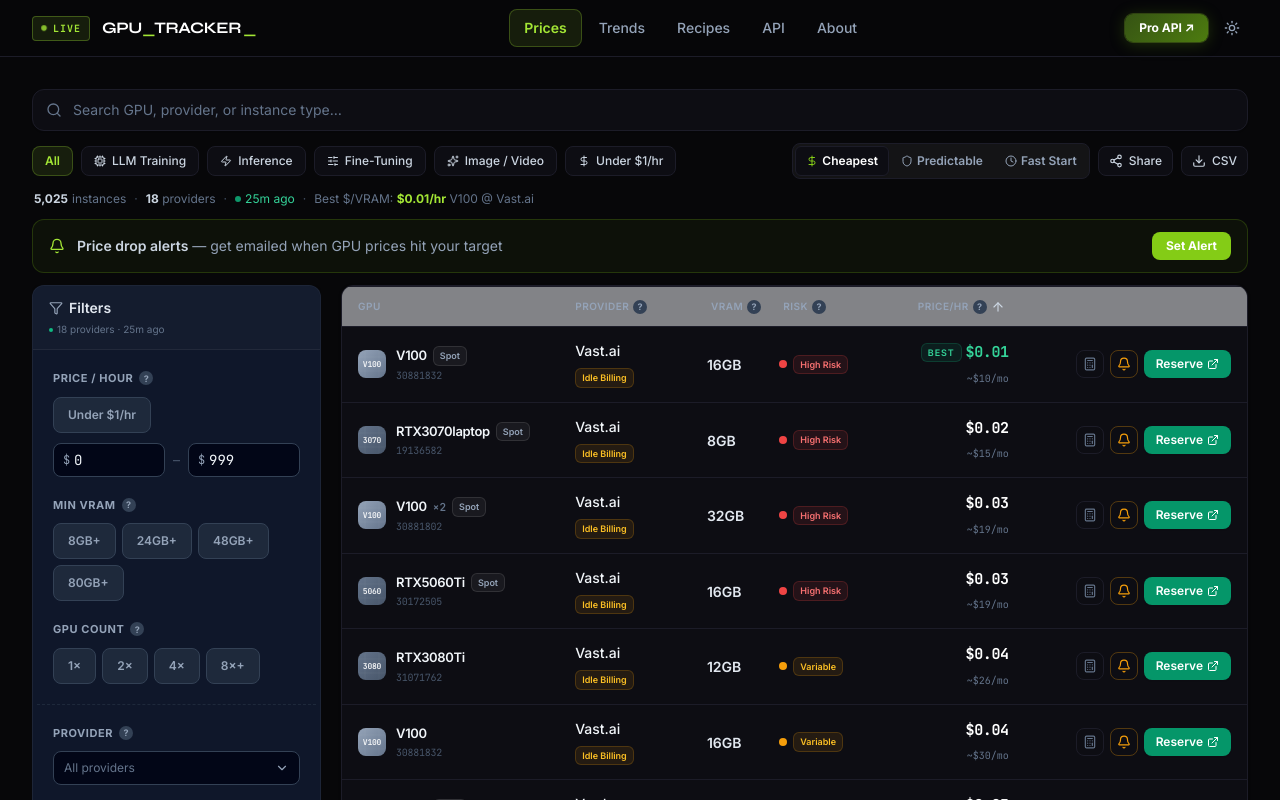
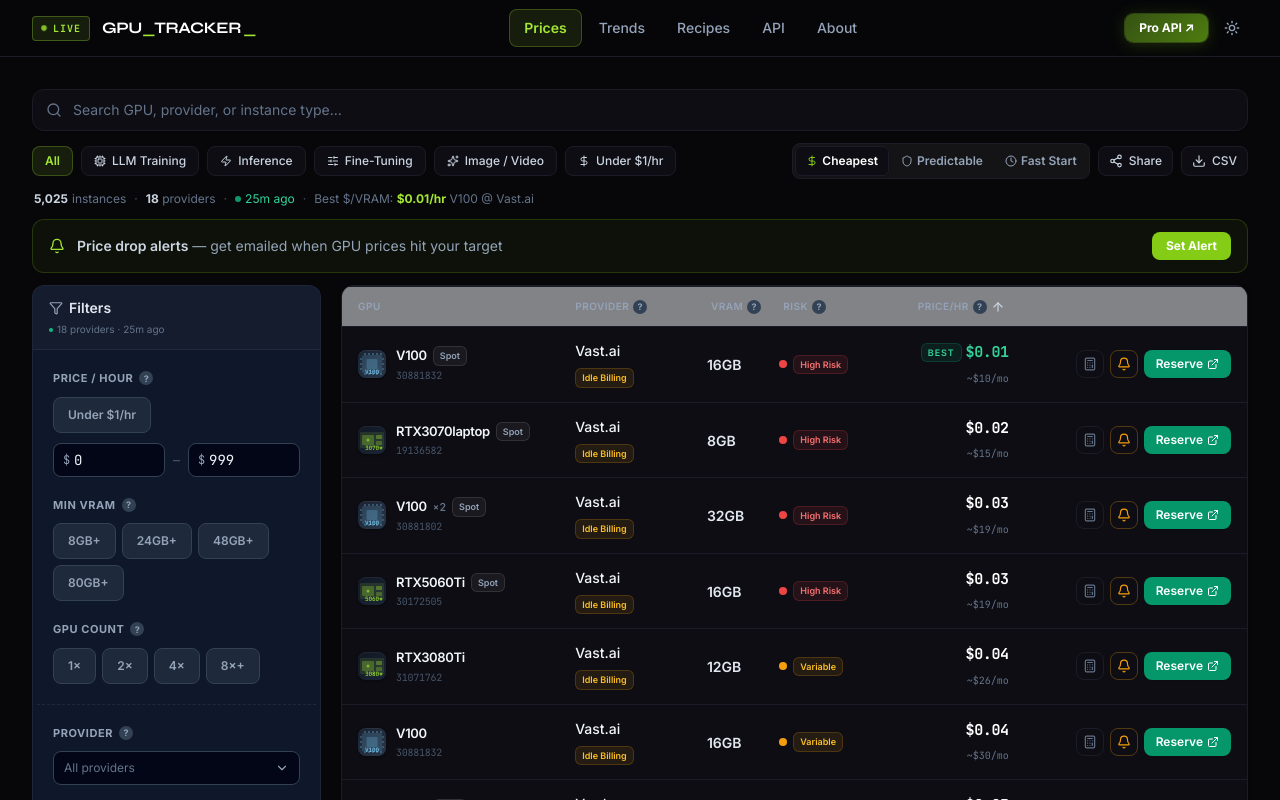
Before and after one commit to brainbreezegames-lang/gpu-tracker, a React (Vite) app: page / in a window 1280 px wide. Shown: the top 800 px of the page. Built offline with nearby package versions, Linux system fonts and the light colour scheme.

Commit message:
auto: update 2026-02-21 23:56 UTC

```diff
--- a/components/GPUChip.tsx
+++ b/components/GPUChip.tsx
@@ -1,80 +1,259 @@
 import React from 'react';
 
-// ── GPU family → visual config ──────────────────────────────────────────────
-// Simplified to 5 tiers with consistent gradients. No color noise.
-// Tier darkness conveys performance: darker = more powerful.
+// ── GPU family tier system ────────────────────────────────────────────────────
+
+type Tier = 'hopper' | 'blackwell' | 'gh200' | 'ampere' | 'lovelace' | 'consumer' | 'entry' | 'amd';
 
 interface GPUVisual {
   abbr: string;
-  bg: string;
-  tier: 'flagship' | 'datacenter' | 'consumer' | 'entry' | 'amd';
+  tier: Tier;
 }
 
-// Tier gradient palette (slate scale + AMD red)
-const TIER_BG = {
-  flagship:   'from-slate-800 to-slate-900',
-  datacenter: 'from-slate-600 to-slate-700',
-  consumer:   'from-slate-500 to-slate-600',
-  entry:      'from-slate-400 to-slate-500',
-  amd:        'from-red-600 to-red-700',
-} as const;
+// Each tier gets a distinct color DNA — not just "darker = better" grays.
+const TIER_STYLES: Record<Tier, { from: string; to: string; accent: string }> = {
+  hopper:    { from: '#1e1b4b', to: '#2d2780', accent: '#818cf8' }, // indigo — H100/H200
+  blackwell: { from: '#2e1065', to: '#4a1d90', accent: '#c4b5fd' }, // violet — B200/GB200
+  gh200:     { from: '#042f2e', to: '#0f4a48', accent: '#2dd4bf' }, // teal   — GH200 Grace Hopper
+  ampere:    { from: '#052e16', to: '#145228', accent: '#34d399' }, // emerald— A100
+  lovelace:  { from: '#0c1a45', to: '#1a3280', accent: '#60a5fa' }, // blue   — L40S / L4 / A40
+  consumer:  { from: '#111824', to: '#1a2535', accent: '#a3e635' }, // lime   — RTX 4090/5090 consumer
+  entry:     { from: '#1a2232', to: '#28374a', accent: '#7dd3fc' }, // sky    — T4, V100, A10, legacy
+  amd:       { from: '#450a0a', to: '#7a1a1a', accent: '#f87171' }, // red    — MI300X
+};
+
+// ── GPU model → tier lookup ───────────────────────────────────────────────────
 
 function getGPUVisual(model: string): GPUVisual {
   const m = model.toLowerCase();
 
-  // ── Flagship (latest datacenter) ──
-  if (/gb200/i.test(m))     return { abbr: 'GB200', bg: TIER_BG.flagship, tier: 'flagship' };
-  if (/b300/i.test(m))      return { abbr: 'B300',  bg: TIER_BG.flagship, tier: 'flagship' };
-  if (/b200/i.test(m))      return { abbr: 'B200',  bg: TIER_BG.flagship, tier: 'flagship' };
-  if (/h200/i.test(m))      return { abbr: 'H200',  bg: TIER_BG.flagship, tier: 'flagship' };
-  if (/h100.*sxm/i.test(m)) return { abbr: 'H100S', bg: TIER_BG.flagship, tier: 'flagship' };
-  if (/h100.*nvl/i.test(m)) return { abbr: 'H100N', bg: TIER_BG.flagship, tier: 'flagship' };
-  if (/h100/i.test(m))      return { abbr: 'H100',  bg: TIER_BG.flagship, tier: 'flagship' };
+  // GH200 must precede H200
+  if (/gh200/i.test(m))     return { abbr: 'GH200',  tier: 'gh200'     };
 
-  // ── Datacenter (pro/workstation) ──
-  if (/a100.*80/i.test(m))  return { abbr: 'A100',  bg: TIER_BG.datacenter, tier: 'datacenter' };
-  if (/a100/i.test(m))      return { abbr: 'A100',  bg: TIER_BG.datacenter, tier: 'datacenter' };
-  if (/l40s/i.test(m))      return { abbr: 'L40S',  bg: TIER_BG.datacenter, tier: 'datacenter' };
-  if (/l40(?!s)/i.test(m))  return { abbr: 'L40',   bg: TIER_BG.datacenter, tier: 'datacenter' };
-  if (/a40\b/i.test(m))     return { abbr: 'A40',   bg: TIER_BG.datacenter, tier: 'datacenter' };
-  if (/a6000/i.test(m))     return { abbr: 'A6000', bg: TIER_BG.datacenter, tier: 'datacenter' };
-  if (/a5000/i.test(m))     return { abbr: 'A5000', bg: TIER_BG.datacenter, tier: 'datacenter' };
-  if (/a4000/i.test(m))     return { abbr: 'A4000', bg: TIER_BG.datacenter, tier: 'datacenter' };
-  if (/l4\b/i.test(m))      return { abbr: 'L4',    bg: TIER_BG.datacenter, tier: 'datacenter' };
+  // Hopper (H-series)
+  if (/h200/i.test(m))      return { abbr: 'H200',   tier: 'hopper'    };
+  if (/h100.*sxm/i.test(m)) return { abbr: 'H100S',  tier: 'hopper'    };
+  if (/h100.*nvl/i.test(m)) return { abbr: 'H100N',  tier: 'hopper'    };
+  if (/h100/i.test(m))      return { abbr: 'H100',   tier: 'hopper'    };
 
-  // ── Consumer (GeForce RTX) ──
-  if (/5090/i.test(m))      return { abbr: '5090',  bg: TIER_BG.consumer, tier: 'consumer' };
-  if (/5080/i.test(m))      return { abbr: '5080',  bg: TIER_BG.consumer, tier: 'consumer' };
-  if (/5070/i.test(m))      return { abbr: '5070',  bg: TIER_BG.consumer, tier: 'consumer' };
-  if (/5060/i.test(m))      return { abbr: '5060',  bg: TIER_BG.consumer, tier: 'consumer' };
-  if (/4090/i.test(m))      return { abbr: '4090',  bg: TIER_BG.consumer, tier: 'consumer' };
-  if (/4080/i.test(m))      return { abbr: '4080',  bg: TIER_BG.consumer, tier: 'consumer' };
-  if (/4070/i.test(m))      return { abbr: '4070',  bg: TIER_BG.consumer, tier: 'consumer' };
-  if (/3090/i.test(m))      return { abbr: '3090',  bg: TIER_BG.consumer, tier: 'consumer' };
-  if (/3080/i.test(m))      return { abbr: '3080',  bg: TIER_BG.consumer, tier: 'consumer' };
-  if (/3070/i.test(m))      return { abbr: '3070',  bg: TIER_BG.consumer, tier: 'consumer' };
-  if (/3060/i.test(m))      return { abbr: '3060',  bg: TIER_BG.consumer, tier: 'consumer' };
-  if (/6000.*ada/i.test(m)) return { abbr: '6000',  bg: TIER_BG.consumer, tier: 'consumer' };
+  // Blackwell (B-series)
+  if (/gb300/i.test(m))     return { abbr: 'GB300',  tier: 'blackwell' };
+  if (/gb200/i.test(m))     return { abbr: 'GB200',  tier: 'blackwell' };
+  if (/b300/i.test(m))      return { abbr: 'B300',   tier: 'blackwell' };
+  if (/b200/i.test(m))      return { abbr: 'B200',   tier: 'blackwell' };
 
-  // ── Entry / legacy ──
-  if (/a10g/i.test(m))      return { abbr: 'A10G',  bg: TIER_BG.entry, tier: 'entry' };
-  if (/a10\b/i.test(m))     return { abbr: 'A10',   bg: TIER_BG.entry, tier: 'entry' };
-  if (/a30\b/i.test(m))     return { abbr: 'A30',   bg: TIER_BG.entry, tier: 'entry' };
-  if (/v100/i.test(m))      return { abbr: 'V100',  bg: TIER_BG.entry, tier: 'entry' };
-  if (/t4\b/i.test(m))      return { abbr: 'T4',    bg: TIER_BG.entry, tier: 'entry' };
-  if (/p100/i.test(m))      return { abbr: 'P100',  bg: TIER_BG.entry, tier: 'entry' };
-  if (/k80/i.test(m))       return { abbr: 'K80',   bg: TIER_BG.entry, tier: 'entry' };
+  // Ampere datacenter
+  if (/a100/i.test(m))      return { abbr: 'A100',   tier: 'ampere'    };
 
-  // ── AMD ──
-  if (/mi300/i.test(m))     return { abbr: 'MI300', bg: TIER_BG.amd, tier: 'amd' };
-  if (/mi250/i.test(m))     return { abbr: 'MI250', bg: TIER_BG.amd, tier: 'amd' };
-  if (/mi210/i.test(m))     return { abbr: 'MI210', bg: TIER_BG.amd, tier: 'amd' };
+  // Lovelace / Hopper datacenter (L-series, A40, A-series workstation)
+  if (/l40s/i.test(m))      return { abbr: 'L40S',   tier: 'lovelace'  };
+  if (/l40(?!s)/i.test(m))  return { abbr: 'L40',    tier: 'lovelace'  };
+  if (/l4\b/i.test(m))      return { abbr: 'L4',     tier: 'lovelace'  };
+  if (/a40\b/i.test(m))     return { abbr: 'A40',    tier: 'lovelace'  };
+  if (/a6000/i.test(m))     return { abbr: 'A6000',  tier: 'lovelace'  };
+  if (/a5000/i.test(m))     return { abbr: 'A5000',  tier: 'lovelace'  };
+  if (/a4000/i.test(m))     return { abbr: 'A4000',  tier: 'lovelace'  };
+  if (/rtxpro6000|rtx.*pro.*6000/i.test(m)) return { abbr: 'PRO6K', tier: 'lovelace' };
+  if (/6000.*ada/i.test(m)) return { abbr: '6KAda',  tier: 'lovelace'  };
 
-  // ── Fallback ──
-  return { abbr: 'GPU', bg: TIER_BG.entry, tier: 'entry' };
+  // Consumer RTX (Ada + Blackwell gen)
+  if (/5090/i.test(m))      return { abbr: '5090',   tier: 'consumer'  };
+  if (/5080/i.test(m))      return { abbr: '5080',   tier: 'consumer'  };
+  if (/5070/i.test(m))      return { abbr: '5070',   tier: 'consumer'  };
+  if (/5060/i.test(m))      return { abbr: '5060',   tier: 'consumer'  };
+  if (/4090/i.test(m))      return { abbr: '4090',   tier: 'consumer'  };
+  if (/4080/i.test(m))      return { abbr: '4080',   tier: 'consumer'  };
+  if (/4070/i.test(m))      return { abbr: '4070',   tier: 'consumer'  };
+  if (/3090/i.test(m))      return { abbr: '3090',   tier: 'consumer'  };
+  if (/3080/i.test(m))      return { abbr: '3080',   tier: 'consumer'  };
+  if (/3070/i.test(m))      return { abbr: '3070',   tier: 'consumer'  };
+  if (/3060/i.test(m))      return { abbr: '3060',   tier: 'consumer'  };
+
+  // Entry / legacy NVIDIA
+  if (/a10g/i.test(m))      return { abbr: 'A10G',   tier: 'entry'     };
+  if (/a10\b/i.test(m))     return { abbr: 'A10',    tier: 'entry'     };
+  if (/a30\b/i.test(m))     return { abbr: 'A30',    tier: 'entry'     };
+  if (/v100/i.test(m))      return { abbr: 'V100',   tier: 'entry'     };
+  if (/t4\b/i.test(m))      return { abbr: 'T4',     tier: 'entry'     };
+  if (/p100/i.test(m))      return { abbr: 'P100',   tier: 'entry'     };
+  if (/k80/i.test(m))       return { abbr: 'K80',    tier: 'entry'     };
+
+  // AMD
+  if (/mi300/i.test(m))     return { abbr: 'MI300X', tier: 'amd'       };
+  if (/mi250/i.test(m))     return { abbr: 'MI250',  tier: 'amd'       };
+  if (/mi210/i.test(m))     return { abbr: 'MI210',  tier: 'amd'       };
+
+  return { abbr: 'GPU', tier: 'entry' };
 }
 
-// ── Component ────────────────────────────────────────────────────────────────
+// ── Unique SVG pattern per architecture ──────────────────────────────────────
+// Each design reflects the actual physical architecture of the chip family.
+
+const TierSVG: React.FC<{ tier: Tier; a: string }> = ({ tier, a }) => {
+  if (tier === 'hopper') {
+    // H100/H200: Central compute die flanked by HBM3 stacks (physically accurate)
+    return (
+      <svg viewBox="0 0 28 28" fill="none" className="absolute inset-0 w-full h-full">
+        {/* HBM stacks — tall thin rectangles on each side */}
+        <rect x="1.5" y="5" width="4" height="18" rx="1" fill={a} fillOpacity="0.22"/>
+        <rect x="22.5" y="5" width="4" height="18" rx="1" fill={a} fillOpacity="0.22"/>
+        {/* Compute die — centered */}
+        <rect x="7" y="8" width="14" height="12" rx="1.5" fill={a} fillOpacity="0.18"/>
+        {/* Microscopic SM cores (3 dots) */}
+        <circle cx="11" cy="14" r="1.2" fill={a} fillOpacity="0.65"/>
+        <circle cx="14" cy="14" r="1.2" fill={a} fillOpacity="0.65"/>
+        <circle cx="17" cy="14" r="1.2" fill={a} fillOpacity="0.65"/>
+        {/* Substrate connection traces HBM ↔ die */}
+        <line x1="5.5" y1="12" x2="7" y2="12" stroke={a} strokeOpacity="0.4" strokeWidth="0.75"/>
+        <line x1="5.5" y1="16" x2="7" y2="16" stroke={a} strokeOpacity="0.4" strokeWidth="0.75"/>
+        <line x1="21" y1="12" x2="22.5" y2="12" stroke={a} strokeOpacity="0.4" strokeWidth="0.75"/>
+        <line x1="21" y1="16" x2="22.5" y2="16" stroke={a} strokeOpacity="0.4" strokeWidth="0.75"/>
+      </svg>
+    );
+  }
+
+  if (tier === 'blackwell') {
+    // B200/GB200: Two equal-sized dies side by side, connected via NVLink bridge
+    return (
+      <svg viewBox="0 0 28 28" fill="none" className="absolute inset-0 w-full h-full">
+        {/* Die 1 */}
+        <rect x="1.5" y="4.5" width="11" height="19" rx="1.5" fill={a} fillOpacity="0.22"/>
+        {/* Die 2 */}
+        <rect x="15.5" y="4.5" width="11" height="19" rx="1.5" fill={a} fillOpacity="0.16"/>
+        {/* NVLink bridge lines */}
+        <line x1="12.5" y1="9" x2="15.5" y2="9" stroke={a} strokeOpacity="0.55" strokeWidth="1"/>
+        <line x1="12.5" y1="14" x2="15.5" y2="14" stroke={a} strokeOpacity="0.55" strokeWidth="1"/>
+        <line x1="12.5" y1="19" x2="15.5" y2="19" stroke={a} strokeOpacity="0.55" strokeWidth="1"/>
+        {/* Core markers */}
+        <circle cx="7" cy="11" r="1.3" fill={a} fillOpacity="0.6"/>
+        <circle cx="7" cy="17" r="1.3" fill={a} fillOpacity="0.6"/>
+        <circle cx="21" cy="11" r="1.3" fill={a} fillOpacity="0.45"/>
+        <circle cx="21" cy="17" r="1.3" fill={a} fillOpacity="0.45"/>
+      </svg>
+    );
+  }
+
+  if (tier === 'gh200') {
+    // GH200: Unique Grace CPU die + Hopper GPU die in one package (NVLink-C2C)
+    return (
+      <svg viewBox="0 0 28 28" fill="none" className="absolute inset-0 w-full h-full">
+        {/* GPU die (larger, left) */}
+        <rect x="1" y="5" width="14" height="18" rx="1.5" fill={a} fillOpacity="0.22"/>
+        {/* CPU die (smaller, right) */}
+        <rect x="17" y="8" width="10" height="12" rx="1.5" fill={a} fillOpacity="0.18"/>
+        {/* C2C interconnect */}
+        <path d="M15 11 Q16 11 16 12 L16 16 Q16 17 17 17" stroke={a} strokeOpacity="0.5" strokeWidth="1" fill="none"/>
+        {/* GPU core dots */}
+        <circle cx="6" cy="12" r="1.1" fill={a} fillOpacity="0.6"/>
+        <circle cx="6" cy="16" r="1.1" fill={a} fillOpacity="0.6"/>
+        <circle cx="10" cy="12" r="1.1" fill={a} fillOpacity="0.6"/>
+        <circle cx="10" cy="16" r="1.1" fill={a} fillOpacity="0.6"/>
+        {/* CPU label area */}
+        <rect x="19" y="11" width="6" height="1.5" rx="0.5" fill={a} fillOpacity="0.4"/>
+        <rect x="19" y="14" width="6" height="1.5" rx="0.5" fill={a} fillOpacity="0.3"/>
+        <rect x="19" y="17" width="6" height="1.5" rx="0.5" fill={a} fillOpacity="0.2"/>
+      </svg>
+    );
+  }
+
+  if (tier === 'ampere') {
+    // A100: Classic large monolithic die — show SM cluster grid (108 SMs abstracted as 9 dots)
+    return (
+      <svg viewBox="0 0 28 28" fill="none" className="absolute inset-0 w-full h-full">
+        {/* Die outline */}
+        <rect x="3" y="4" width="22" height="20" rx="1.5" fill={a} fillOpacity="0.14"/>
+        <rect x="3" y="4" width="22" height="20" rx="1.5" stroke={a} strokeOpacity="0.22" strokeWidth="0.75" fill="none"/>
+        {/* 3×3 SM cluster grid */}
+        {([8, 14, 20] as number[]).map(cx =>
+          ([9.5, 14, 18.5] as number[]).map(cy => (
+            <rect key={`${cx}-${cy}`} x={cx - 2.5} y={cy - 2} width="5" height="4" rx="0.75" fill={a} fillOpacity="0.35"/>
+          ))
+        )}
+      </svg>
+    );
+  }
+
+  if (tier === 'lovelace') {
+    // L40S / A40: Diagonal Ada Lovelace trace pattern — the Ada "L" slash aesthetic
+    return (
+      <svg viewBox="0 0 28 28" fill="none" className="absolute inset-0 w-full h-full">
+        {/* Die background */}
+        <rect x="3" y="4" width="22" height="20" rx="1.5" fill={a} fillOpacity="0.14"/>
+        {/* Diagonal accent lines (Ada's distinctive angular routing) */}
+        <line x1="3" y1="24" x2="16" y2="4" stroke={a} strokeOpacity="0.2" strokeWidth="1"/>
+        <line x1="12" y1="24" x2="25" y2="4" stroke={a} strokeOpacity="0.2" strokeWidth="1"/>
+        {/* Two processing blocks separated by diagonal */}
+        <rect x="5" y="7" width="8" height="14" rx="1" fill={a} fillOpacity="0.28"/>
+        <rect x="15" y="7" width="8" height="14" rx="1" fill={a} fillOpacity="0.2"/>
+        {/* Center connector */}
+        <rect x="13" y="12.5" width="2" height="3" fill={a} fillOpacity="0.5"/>
+      </svg>
+    );
+  }
+
+  if (tier === 'consumer') {
+    // RTX 4090/5090: Gaming — show the iconic RTX PCB fan shroud silhouette + GPU die
+    return (
+      <svg viewBox="0 0 28 28" fill="none" className="absolute inset-0 w-full h-full">
+        {/* PCB outline */}
+        <rect x="2" y="6" width="24" height="16" rx="1" fill={a} fillOpacity="0.12"/>
+        {/* GPU die — offset bottom-left */}
+        <rect x="4" y="9" width="12" height="10" rx="1" fill={a} fillOpacity="0.28"/>
+        {/* VRAM modules — 4 chips right of die */}
+        <rect x="18" y="9" width="6" height="4" rx="0.75" fill={a} fillOpacity="0.35"/>
+        <rect x="18" y="15" width="6" height="4" rx="0.75" fill={a} fillOpacity="0.28"/>
+        {/* Brand accent dot — bottom right corner */}
+        <circle cx="23" cy="22" r="1.5" fill={a} fillOpacity="0.7"/>
+        {/* Core indicator */}
+        <circle cx="10" cy="14" r="1.5" fill={a} fillOpacity="0.6"/>
+      </svg>
+    );
+  }
+
+  if (tier === 'amd') {
+    // AMD MI300X: Horizontal chiplet stack — 3 GCDs + HBM arranged linearly
+    return (
+      <svg viewBox="0 0 28 28" fill="none" className="absolute inset-0 w-full h-full">
+        {/* 3 horizontal compute chiplets */}
+        <rect x="2" y="5.5" width="24" height="5" rx="1" fill={a} fillOpacity="0.38"/>
+        <rect x="2" y="11.5" width="24" height="5" rx="1" fill={a} fillOpacity="0.3"/>
+        <rect x="2" y="17.5" width="24" height="5" rx="1" fill={a} fillOpacity="0.22"/>
+        {/* Interconnect bump array between chiplets */}
+        {([6, 10, 14, 18, 22] as number[]).map(x => (
+          <g key={x}>
+            <circle cx={x} cy="11" r="0.8" fill={a} fillOpacity="0.55"/>
+            <circle cx={x} cy="17" r="0.8" fill={a} fillOpacity="0.5"/>
+          </g>
+        ))}
+      </svg>
+    );
+  }
+
+  // entry / legacy: Classic chip package — bond wires + small die
+  return (
+    <svg viewBox="0 0 28 28" fill="none" className="absolute inset-0 w-full h-full">
+      {/* Package outline */}
+      <rect x="4" y="5" width="20" height="18" rx="1.5" fill={a} fillOpacity="0.16"/>
+      {/* Bond wire pads — top & bottom edges */}
+      {([7, 11, 15, 19, 23] as number[]).map(x => (
+        <g key={x}>
+          <circle cx={x} cy="4" r="1" fill={a} fillOpacity="0.38"/>
+          <circle cx={x} cy="24" r="1" fill={a} fillOpacity="0.38"/>
+        </g>
+      ))}
+      {/* Bond wire pads — left & right edges */}
+      {([9, 14, 19] as number[]).map(y => (
+        <g key={y}>
+          <circle cx="3" cy={y} r="1" fill={a} fillOpacity="0.32"/>
+          <circle cx="25" cy={y} r="1" fill={a} fillOpacity="0.32"/>
+        </g>
+      ))}
+      {/* Die cavity */}
+      <rect x="8.5" y="9" width="11" height="10" rx="1" fill={a} fillOpacity="0.22"/>
+    </svg>
+  );
+};
+
+// ── Component ─────────────────────────────────────────────────────────────────
 
 interface GPUChipProps {
   model: string;
@@ -83,23 +262,30 @@
 
 export const GPUChip: React.FC<GPUChipProps> = ({ model, size = 'sm' }) => {
   const vis = getGPUVisual(model);
+  const styles = TIER_STYLES[vis.tier];
 
-  const sizeClasses = size === 'md'
-    ? 'h-9 w-9 text-[9px]'
-    : 'h-7 w-7 text-[8px]';
+  const dim = size === 'md' ? 36 : 28;
+  const fontSize = size === 'md' ? 7 : 6;
 
   return (
     <div
-      className={`${sizeClasses} relative shrink-0 rounded-lg bg-gradient-to-br ${vis.bg} flex items-center justify-center font-mono font-bold text-white/90 tracking-tight select-none`}
+      className="relative shrink-0 rounded-lg overflow-hidden select-none flex items-end justify-center"
+      style={{
+        width: dim,
+        height: dim,
+        background: `linear-gradient(145deg, ${styles.from} 0%, ${styles.to} 100%)`,
+        paddingBottom: 3,
+        boxShadow: `inset 0 1px 0 rgba(255,255,255,0.06), 0 1px 3px rgba(0,0,0,0.4)`,
+      }}
       title={model}
     >
-      <svg className="absolute inset-0 w-full h-full opacity-[0.08]" viewBox="0 0 28 28" fill="none">
-        <line x1="0" y1="7" x2="28" y2="7" stroke="white" strokeWidth="0.5" />
-        <line x1="0" y1="21" x2="28" y2="21" stroke="white" strokeWidth="0.5" />
-        <line x1="7" y1="0" x2="7" y2="28" stroke="white" strokeWidth="0.5" />
-        <line x1="21" y1="0" x2="21" y2="28" stroke="white" strokeWidth="0.5" />
-      </svg>
-      <span className="relative z-10 leading-none">{vis.abbr}</span>
+      <TierSVG tier={vis.tier} a={styles.accent} />
+      <span
+        className="relative z-10 font-mono font-bold leading-none tracking-tight"
+        style={{ color: styles.accent, opacity: 0.88, fontSize }}
+      >
+        {vis.abbr}
+      </span>
     </div>
   );
 };
```
